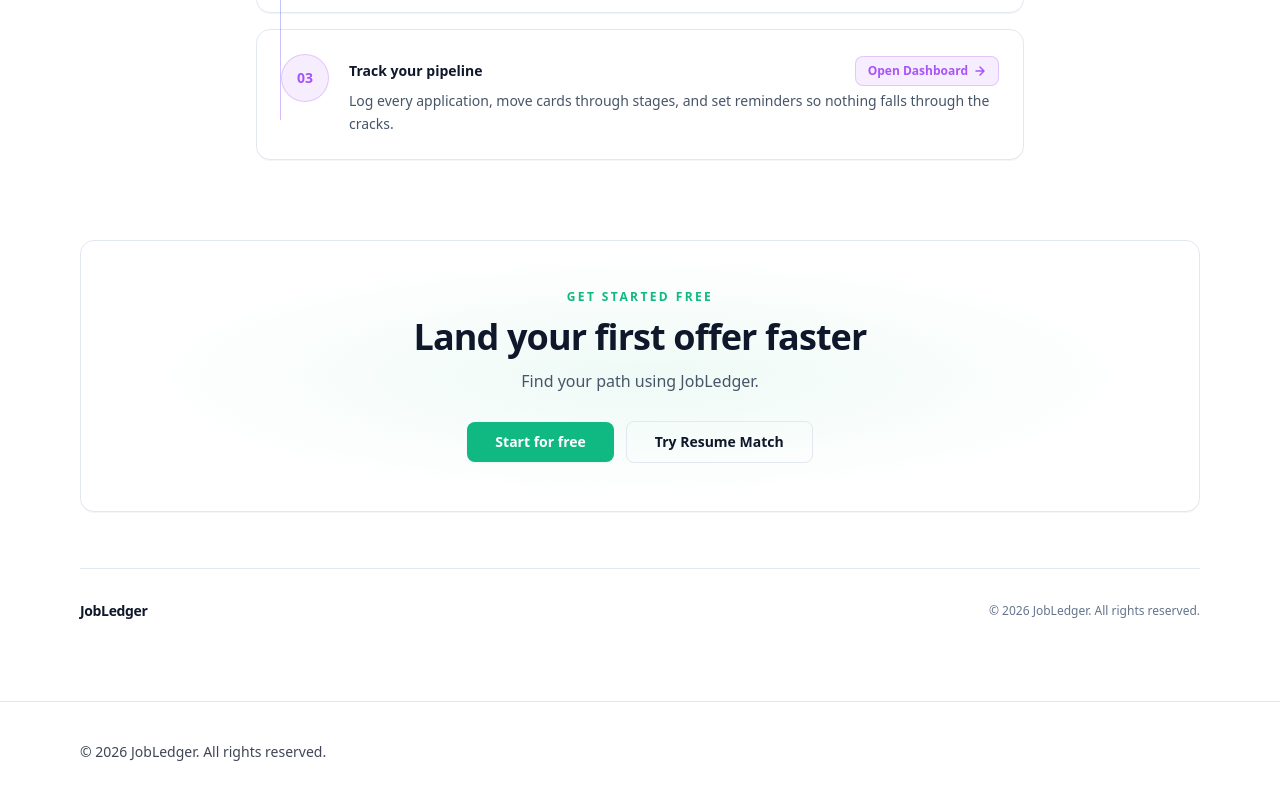
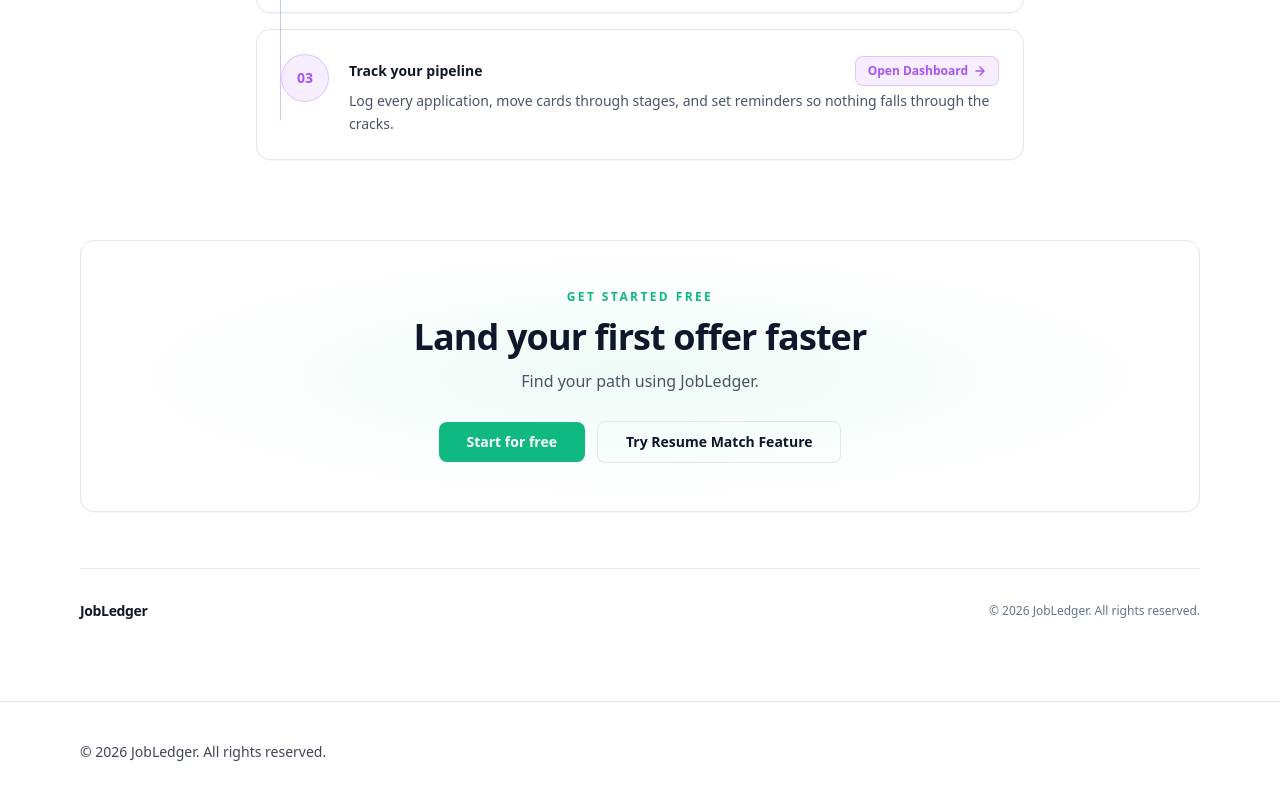
Before and after one commit to denildominic/jobledger, a Next.js app: page / in a window 1280 px wide. Shown: the part 1680-2480 px from the top of the page. Built offline with nearby package versions, Linux system fonts and the light colour scheme.

Commit message:
Minor UI improvements

```diff
--- a/app/page.tsx
+++ b/app/page.tsx
@@ -361,7 +361,7 @@
                   Start for free
                 </Link>
                 <Link href="/resume-match" className="btn-ghost px-7 py-2.5 text-sm font-semibold">
-                  Try Resume Match
+                  Try Resume Match Feature
                 </Link>
               </div>
             </div>
```
